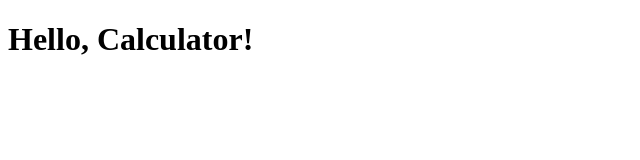
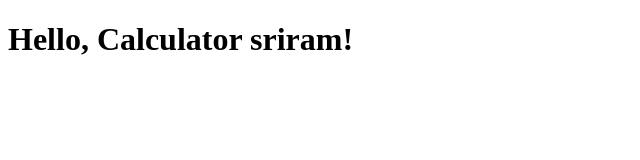
Before and after one commit to sriram-rasamala7/simple-calci, a plain HTML site: page index.html in a window 1280 px wide. Shown: the whole page, without its empty margins (0-640 px from the left). Drawn offline with Linux system fonts and the light colour scheme.

```diff
--- a/index.html
+++ b/index.html
@@ -6,7 +6,7 @@
 </head>
 
 <body>
-    <h1>Hello, Calculator!</h1>
+    <h1>Hello, Calculator sriram!</h1>
 </body>
 
 </html>
```
